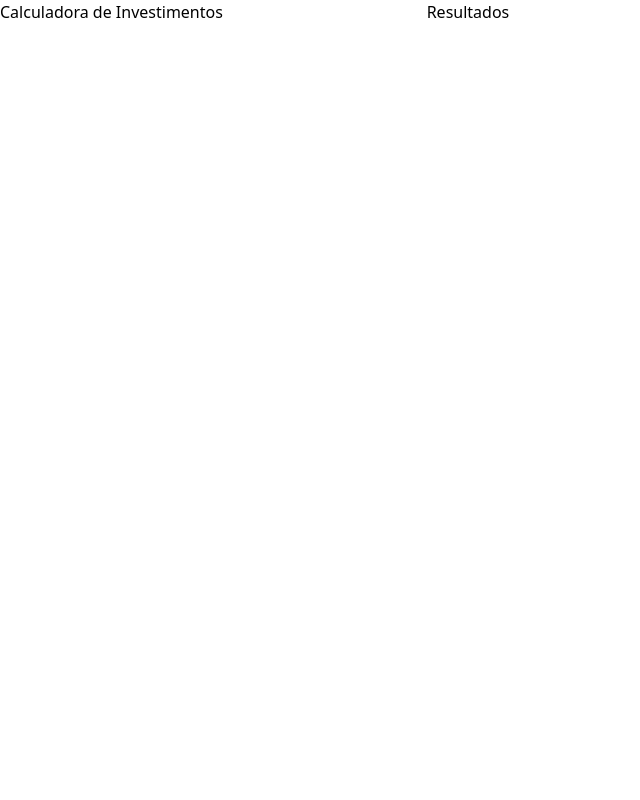
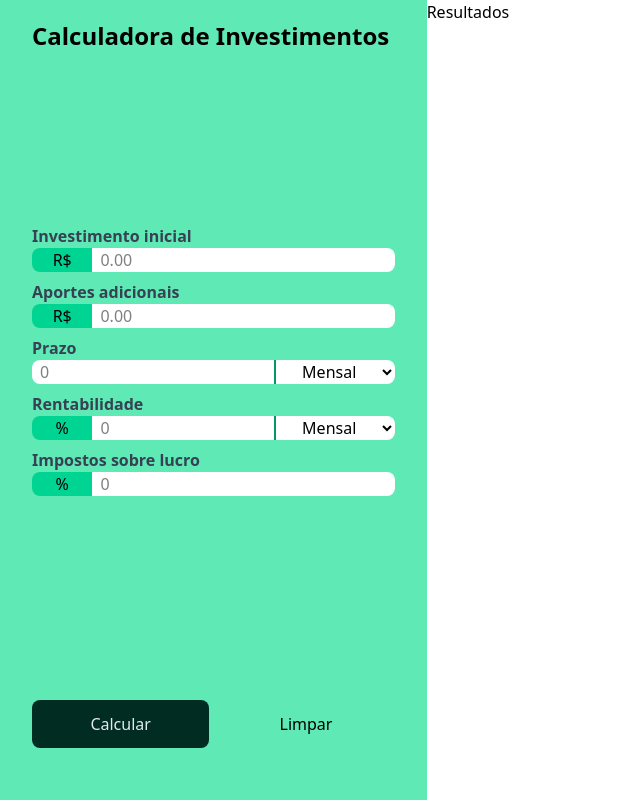
Before and after one commit to nicholas-ananias/CalculadoraInvestimentos, a website built with Vite: page index.html in a window 1280 px wide. Shown: the whole page, without its empty margins (0-640 px from the left). Built offline with nearby package versions, Linux system fonts and the light colour scheme.

Commit message:
Formulário de projeções e arquivo de cálculo de projeções criados

```diff
--- a/index.html
+++ b/index.html
@@ -7,8 +7,136 @@
     <title>Calculadora de Investimentos</title>
   </head>
   <body class="h-[100dvh] grid grid-cols-3 grid-rows-2">
-    <aside class="row-span-2">
-      <h1 class="">Calculadora de Investimentos</h1>
+    <aside
+      class="row-span-2 bg-emerald-300 flex flex-col justify-between py-5 px-2"
+    >
+      <h1 class="text-2xl font-bold px-6">Calculadora de Investimentos</h1>
+      <form class="w-full">
+        <div class="flex w-full flex-col px-6 my-2">
+          <label for="starting-amount" class="font-bold text-gray-700"
+            >Investimento inicial</label
+          >
+          <div class="flex">
+            <input
+              type="text"
+              class="w-1/6 text-center rounded-l-lg bg-emerald-400"
+              name=""
+              id=""
+              value="R$"
+              disabled
+            />
+            <input
+              type="text"
+              class="w-5/6 bg-white rounded-r-lg px-2"
+              name="starting-amount"
+              id="starting-amount"
+              placeholder="0.00"
+            />
+          </div>
+        </div>
+        <div class="flex w-full flex-col px-6 my-2">
+          <label for="additional-contributions" class="font-bold text-gray-700"
+            >Aportes adicionais</label
+          >
+          <div class="flex">
+            <input
+              type="text"
+              class="w-1/6 text-center rounded-l-lg bg-emerald-400"
+              name=""
+              id=""
+              value="R$"
+              disabled
+            />
+            <input
+              type="text"
+              class="w-5/6 bg-white rounded-r-lg px-2"
+              name="additional-contributions"
+              id="additional-contributions"
+              placeholder="0.00"
+            />
+          </div>
+        </div>
+        <div class="flex w-full flex-col px-6 my-2">
+          <label for="time-ammount" class="font-bold text-gray-700"
+            >Prazo</label
+          >
+          <div class="flex">
+            <input
+              type="text"
+              class="w-2/3 bg-white rounded-l-lg px-2"
+              name="time-ammount"
+              id="time-ammount"
+              placeholder="0"
+            />
+            <select
+              class="w-1/3 rounded-r-lg bg-white text-center border-l-2 border-emerald-600 hover:bg-emerald-950 hover:text-slate-200"
+              id="time-ammount-period"
+            >
+              <option value="monthly">Mensal</option>
+              <option value="yearly">Anual</option>
+            </select>
+          </div>
+        </div>
+        <div class="flex w-full flex-col px-6 my-2">
+          <label for="return-rate" class="font-bold text-gray-700"
+            >Rentabilidade</label
+          >
+          <div class="flex">
+            <input
+              type="text"
+              class="w-1/6 text-center rounded-l-lg bg-emerald-400"
+              name=""
+              id=""
+              value="%"
+              disabled
+            />
+            <input
+              type="text"
+              class="w-1/2 bg-white px-2"
+              name="return-rate"
+              id="return-rate"
+              placeholder="0"
+            />
+            <select
+              class="w-1/3 rounded-r-lg bg-white text-center border-l-2 border-emerald-600 hover:bg-emerald-950 hover:text-slate-200"
+              id="evaluation-period"
+            >
+              <option value="monthly">Mensal</option>
+              <option value="yearly">Anual</option>
+            </select>
+          </div>
+        </div>
+        <div class="flex w-full flex-col px-6 my-2">
+          <label for="tax-rate" class="font-bold text-gray-700"
+            >Impostos sobre lucro</label
+          >
+          <div class="flex">
+            <input
+              type="text"
+              class="w-1/6 text-center rounded-l-lg bg-emerald-400"
+              name=""
+              id=""
+              value="%"
+              disabled
+            />
+            <input
+              type="text"
+              class="w-5/6 bg-white rounded-r-lg px-2"
+              name="tax-rate"
+              id="tax-rate"
+              placeholder="0"
+            />
+          </div>
+        </div>
+      </form>
+      <div class="flex h-12 px-6 my-8 w-full gap-2">
+        <button
+          class="w-1/2 rounded-lg bg-emerald-950 text-slate-200 hover:bg-emerald-800"
+        >
+          Calcular
+        </button>
+        <button class="w-1/2 rounded-lg hover:bg-emerald-200">Limpar</button>
+      </div>
     </aside>
     <main>
       <p>Resultados</p>
--- /dev/null
+++ b/src/investimentsGoals.js
@@ -0,0 +1,59 @@
+function convertToMonthlyReturnRate(yearlyReturnRate) {
+  return yearlyReturnRate ** (1 / 12);
+}
+
+function generateReturnsArray(
+  startingAmount = 0,
+  timeHorizon = 0,
+  timePeriod = "monthly",
+  monthlyContribution = 0,
+  returnRate = 0,
+  returnTimeFrame = "monthly"
+) {
+  if (!timeHorizon || !startingAmount) {
+    throw new Error(
+      "Investimento inicial e prazo devem ser preenchidos com valores positivos."
+    );
+  }
+
+  const finalReturnRate =
+    returnTimeFrame === "monthly"
+      ? 1 + returnRate / 100
+      : convertToMonthlyReturnRate(1 + returnRate / 100);
+
+  const finalTimeHorizon =
+    timePeriod === "monthly" ? timeHorizon : timeHorizon * 12;
+
+  const referenceInvestimentObject = {
+    investedAmount: startingAmount,
+    interestReturns: 0,
+    totalInterestReturns: 0,
+    month: 0,
+    totalAmount: startingAmount,
+  };
+
+  const returnsArray = [referenceInvestimentObject];
+  for (
+    let timeReference = 1;
+    timeReference <= finalTimeHorizon;
+    timeReference++
+  ) {
+    const totalAmount =
+      returnsArray[timeReference - 1].totalAmount * finalReturnRate +
+      monthlyContribution;
+    const interestReturns =
+      returnsArray[timeReference - 1].totalAmount * finalReturnRate;
+    const investedAmount = startingAmount + monthlyContribution * timeReference;
+    const totalInterestReturns = totalAmount - investedAmount;
+
+    returnsArray.push({
+      investedAmount,
+      interestReturns,
+      totalInterestReturns,
+      month: timeReference,
+      totalAmount,
+    });
+  }
+
+  return returnsArray;
+}
```
Also changed, not shown: src/main.js (added).
